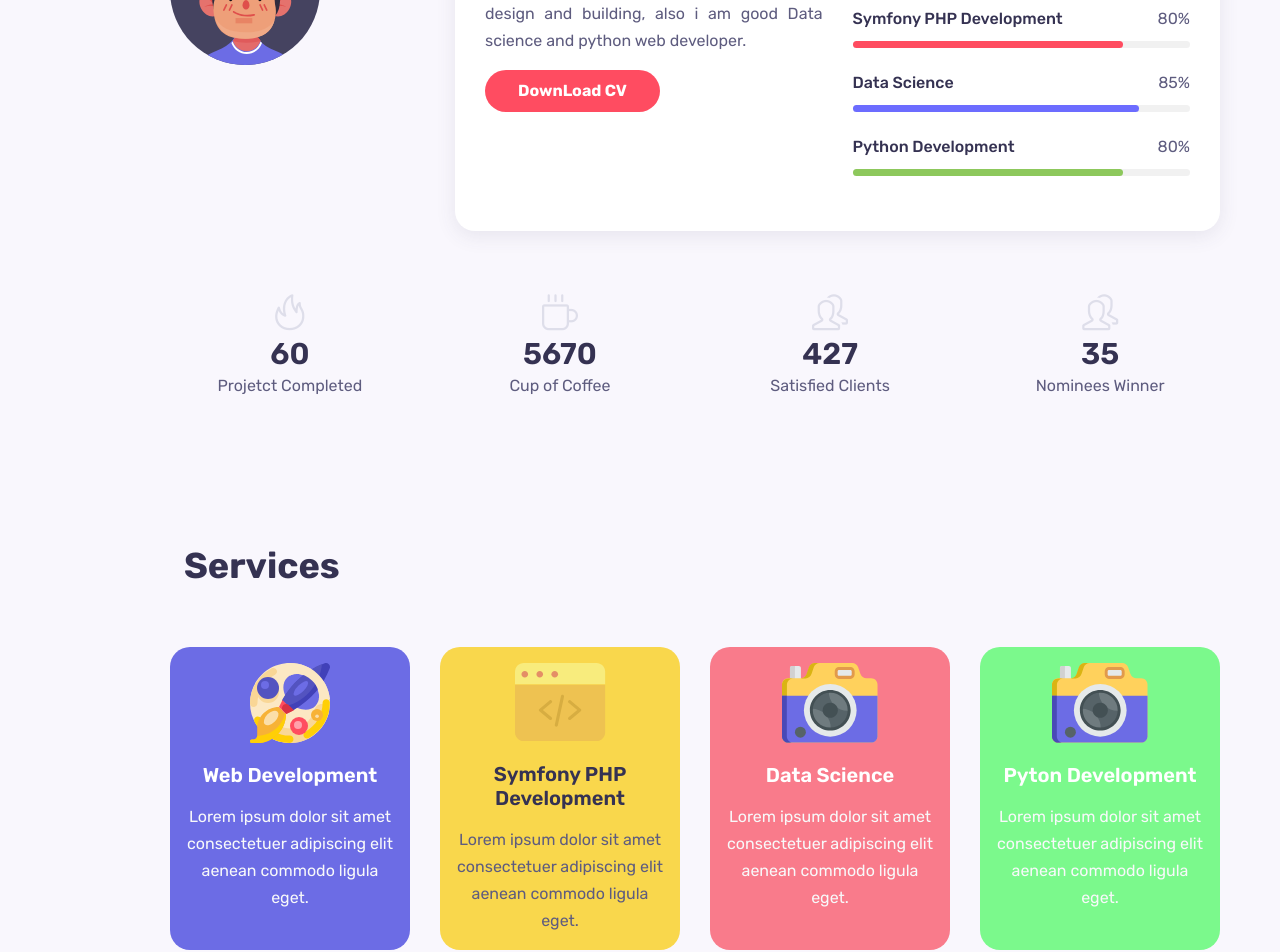
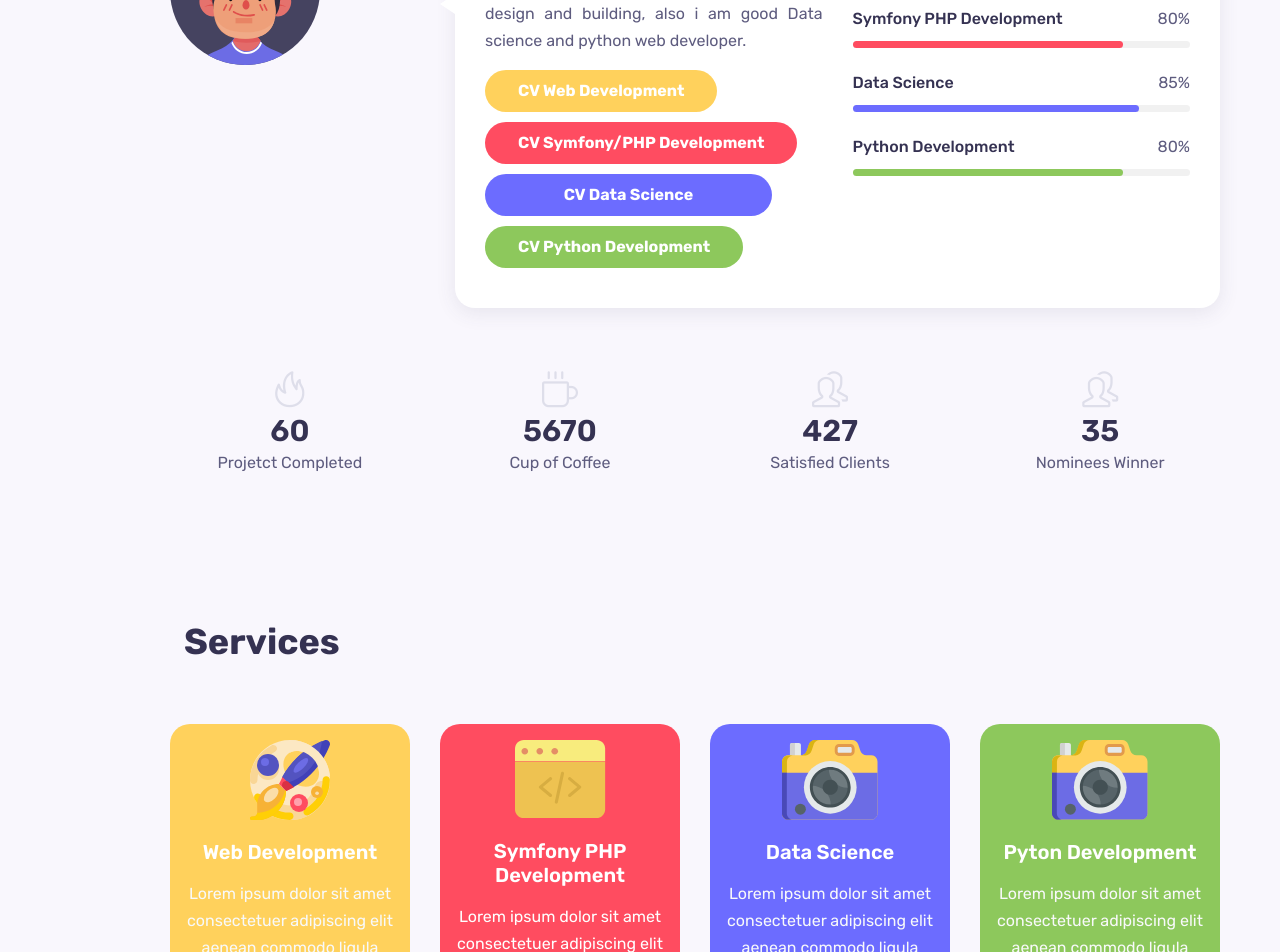
Before and after one commit to ndohvich/Portefolio, a React (Create React App) app in the folder portefolio/: page / in a window 1280 px wide. Shown: the part 1020-1972 px from the top of the page. Built offline with nearby package versions, Linux system fonts and the light colour scheme.

Commit message:
modification 1

```diff
--- a/portefolio/src/components/home/HeaderSocials.jsx
+++ b/portefolio/src/components/home/HeaderSocials.jsx
@@ -3,23 +3,23 @@ import React from 'react'
 const HeaderSocials = () => {
   return (
     <div className="home__socials">
-        <a href="www.instagram.com" className="home__social-link" target='_blank'>
-            <i class="fa-brands fa-instagram"></i>
+        <a href="https://www.kaggle.com/ndohmoise" className="home__social-link">
+            <i class="fab fa-kaggle"></i>
         </a>
 
-        <a href="www.facebook.com" className="home__social-link" target='_blank'>
+        <a href="https://web.facebook.com/profile.php?id=100008729320182" className="home__social-link">
             <i class="fa-brands fa-facebook"></i>
         </a>
 
-        <a href="www.twitter.com" className="home__social-link" target='_blank'>
+        <a href="https://twitter.com/ndohvich" className="home__social-link">
             <i class="fa-brands fa-twitter"></i>
         </a>
 
-        <a href="www.linkedin.com" className="home__social-link" target='_blank'>
+        <a href="https://www.linkedin.com/in/jules-moise-yannick-ndoh-ndoh-600683b9/" className="home__social-link">
             <i class="fa-brands fa-linkedin"></i>
         </a>
 
-        <a href="youtube" className="home__social-link" target='_blank'>
+        <a href="https://www.youtube.com/channel/UCDaPYxY7PLUvmJfbUGcD6HQ" className="home__social-link">
             <i class="fa-brands fa-youtube"></i>
         </a>
 
--- a/portefolio/src/components/propos/propos.css
+++ b/portefolio/src/components/propos/propos.css
@@ -70,9 +70,21 @@
     background-color: rgb(255, 209, 92);
 }
 
+.web_dev{
+    background-color: rgb(255, 209, 92);
+}
+
+.data_science{
+    background-color: rgb(108, 108, 299);
+}
+
 .symfony_php{
     width: 80%;
     background-color: rgb(255, 76, 96);
+}
+
+.python_dev{
+    background-color: rgb(141, 200, 92);
 }
 
 .data_science{
--- a/portefolio/src/components/propos/propos.jsx
+++ b/portefolio/src/components/propos/propos.jsx
@@ -18,7 +18,10 @@ function propos() {
               I have experience in web site design and building,
               also i am good Data science and python web developer.
             </p>
-            <a href="www.p.com" className="btn">DownLoad CV</a>
+            <a href="../../assets/cv/web_dev.pdf" className="btn web_dev">CV Web Development</a>
+            <a href="../../assets/cv/web_dev.pdf" className="btn php_dev">CV Symfony/PHP Development</a>
+            <a href="../../assets/cv/web_dev.pdf" className="btn data_science">CV Data Science</a>
+            <a href="../../assets/cv/web_dev.pdf" className="btn python_dev">CV Python Development</a>
           </div>
 
           <div className="about__skills_grid">
--- a/portefolio/src/components/services/services.css
+++ b/portefolio/src/components/services/services.css
@@ -16,22 +16,22 @@
 }
 
 .services__card:nth-child(1){
-    background-color: rgb(108, 108, 229);
+    background-color: rgb(255, 209, 92);
+    box-shadow: 0px 5px 20px 0px rgb(249, 215, 76 / 50%);
+}
+
+.services__card:nth-child(2){
+    background-color: rgb(255, 76, 96);
+    box-shadow: 0px 5px 20px 0px rgb(249, 123, 139 / 50%);
+}
+
+.services__card:nth-child(3){
+    background-color: rgb(108, 108, 299);
     box-shadow: 0px 5px 20px 0px rgb(108, 108, 229 / 50%);
 }
 
-.services__card:nth-child(2){
-    background-color: rgb(249, 215, 76);
-    box-shadow: 0px 5px 20px 0px rgb(249, 215, 76 / 50%);
-}
-
-.services__card:nth-child(3){
-    background-color: rgb(249, 123, 139);
-    box-shadow: 0px 5px 20px 0px rgb(249, 123, 139 / 50%);
-}
-
 .services__card:nth-child(4){
-    background-color: rgb(123, 249, 140);
+    background-color: rgb(141, 200, 92);
     box-shadow: 0px 5px 20px 0px rgb(249, 123, 139 / 50%);
 }
 
@@ -50,9 +50,9 @@
 }
 
 .services__card:nth-child(2) .services__title{
-    color: var(--title-color);
+    color: white;
 }
 
 .services__card:nth-child(2) .services__description{
-    color: var(--text-color);
+    color: white;
 }
--- a/portefolio/src/index.css
+++ b/portefolio/src/index.css
@@ -127,6 +127,8 @@ img{
   display: inline-block;
   background-color: var(--first-color);
   font-weight: var(--font-bold);
+  margin-bottom: 10px;
+  text-align: center;
 }
 
 @keyframes button-push {
```
Also changed, not shown: 1 other file (tests, documents, lock files or other folders).
